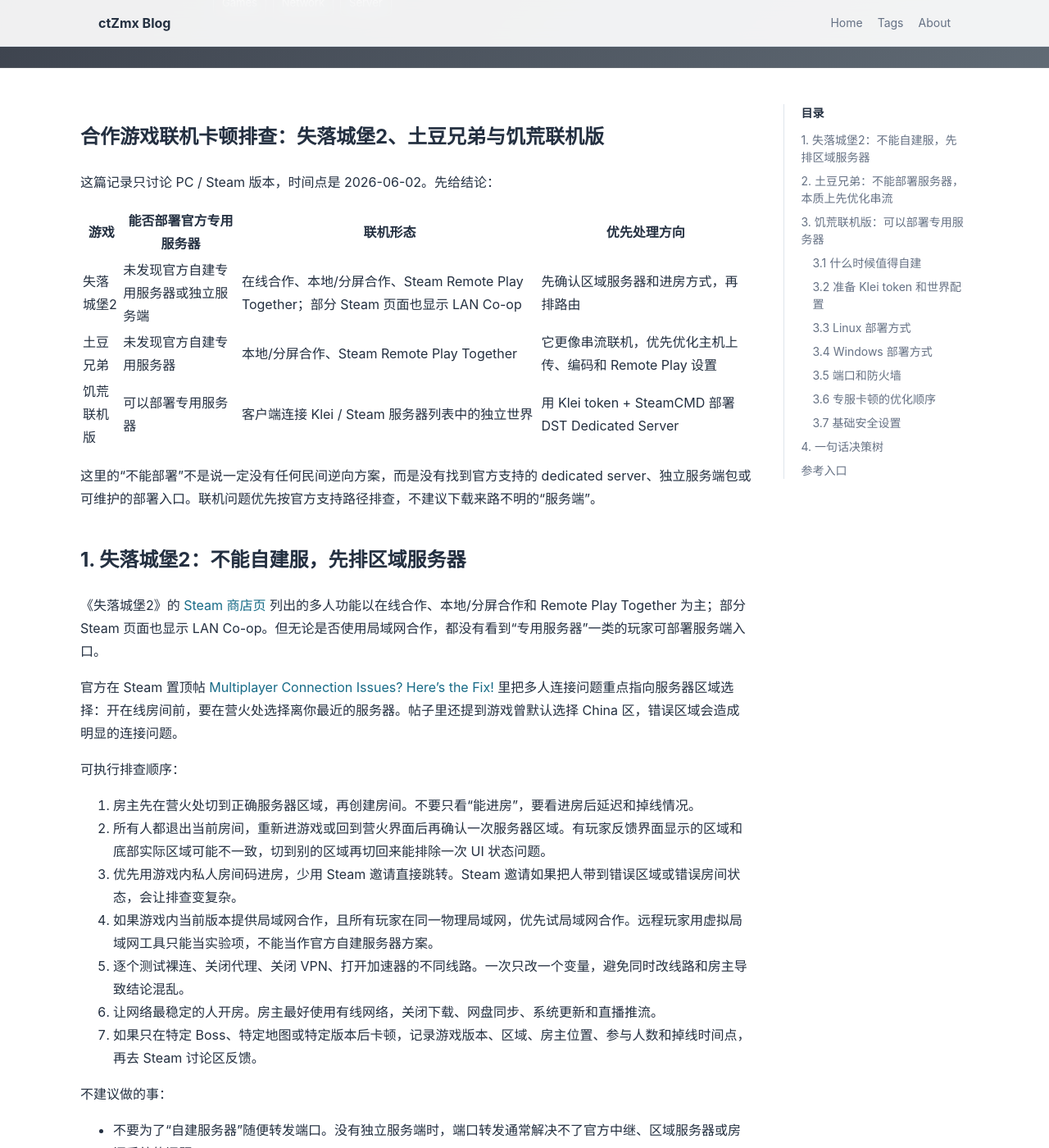
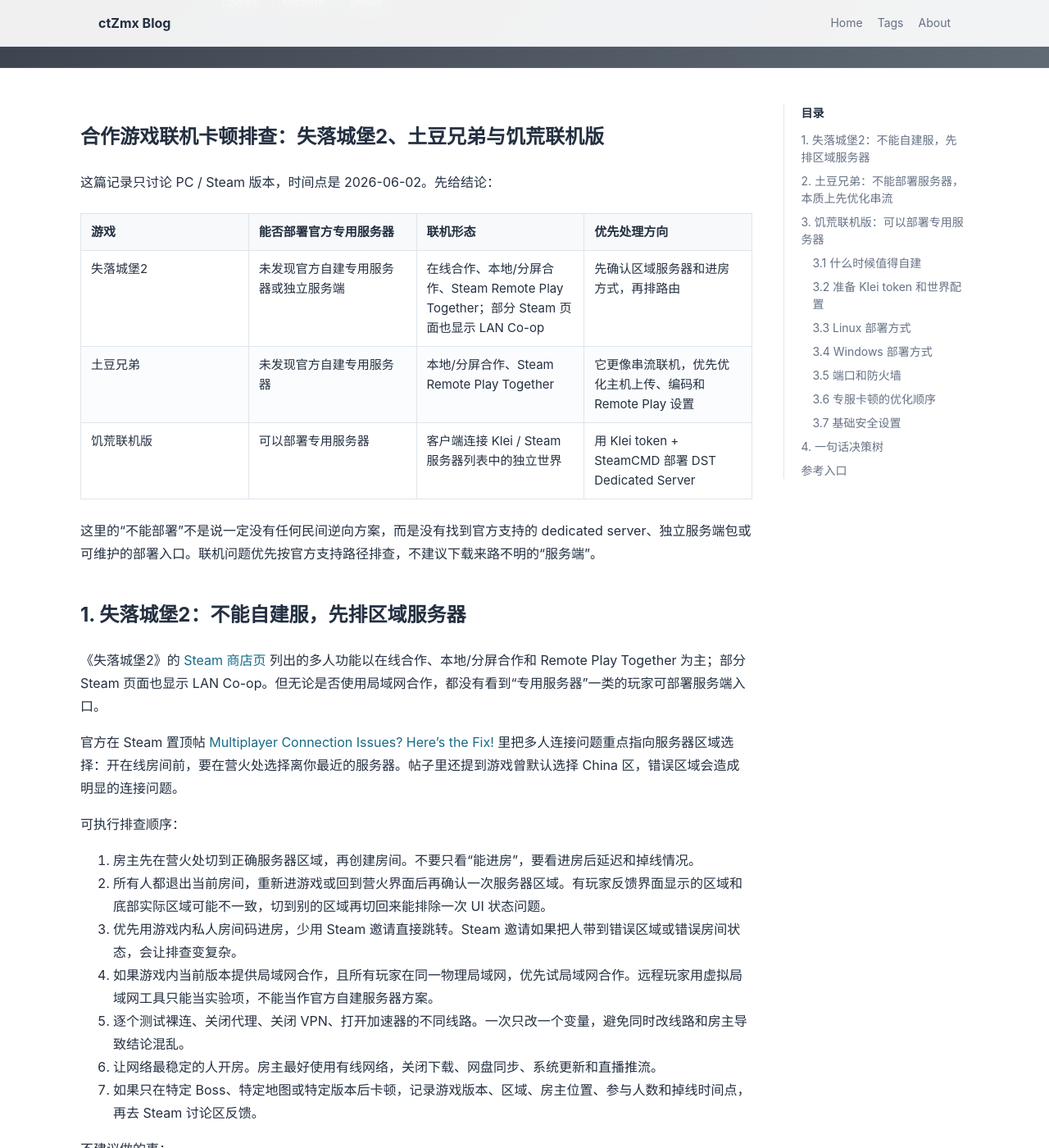
Before and after one commit to ctzmx/ctzmx.github.io, a Jekyll site: the page built from _posts/2026-06-02-coop-game-network-server-guide.md, in a window 1280 px wide and 1400 px high, scrolled down 512 px. Shown: the whole window at 82% size. Built offline with Jekyll 4.4.1, drawn with Linux system fonts in a browser that asks for light colours.

Commit message:
Style article tables

```diff
--- a/css/main.css
+++ b/css/main.css
@@ -201,6 +201,39 @@
     color: #edf3f8;
 }
 
+.article table,
+.content table {
+    width: 100%;
+    margin: 24px 0;
+    border-collapse: collapse;
+    table-layout: fixed;
+    font-size: 15px;
+    line-height: 1.6;
+}
+
+.article th,
+.article td,
+.content th,
+.content td {
+    padding: 10px 12px;
+    border: 1px solid var(--line);
+    overflow-wrap: anywhere;
+    vertical-align: top;
+}
+
+.article th,
+.content th {
+    background: var(--surface);
+    color: var(--text);
+    font-weight: 700;
+    text-align: left;
+}
+
+.article tbody tr:nth-child(even),
+.content tbody tr:nth-child(even) {
+    background: #fbfcfd;
+}
+
 .article code {
     font-family: Consolas, "SFMono-Regular", Menlo, monospace;
 }
@@ -323,6 +356,18 @@
     .post-nav {
         flex-direction: column;
     }
+
+    .article table,
+    .content table {
+        font-size: 14px;
+    }
+
+    .article th,
+    .article td,
+    .content th,
+    .content td {
+        padding: 8px;
+    }
 }
 
 @media (max-width: 760px) {
```
